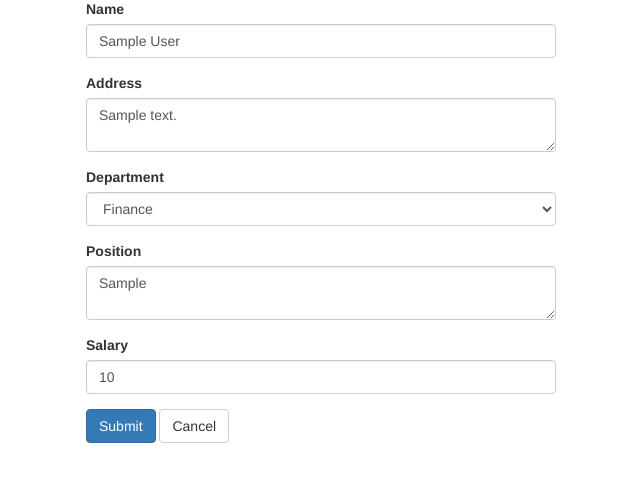
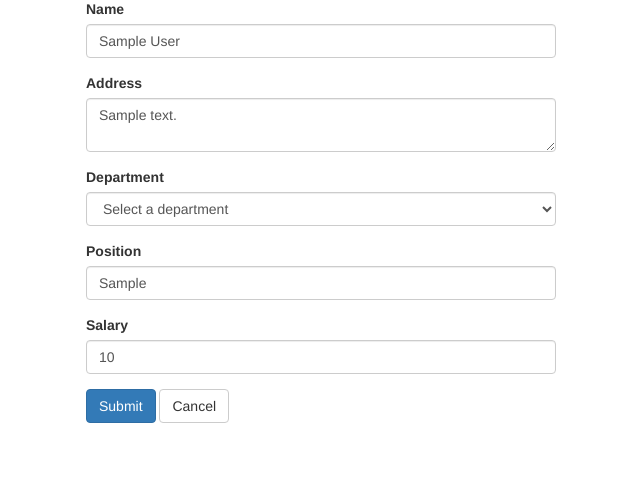
Before and after one commit to khanmr/yorkuniveristy-blockchain, a PHP site: page /update.php?id=1 in a window 1280 px wide. Shown: the part 144-626 px from the top of the page, without its empty margins (319-959 px from the left). Run offline with PHP 8.4, Linux system fonts and the light colour scheme; tables that the repository leaves empty or names only in its code hold one stand-in row (values such as "Sample post").

Commit message:
added php mysql crud project

```diff
--- a/phpmysqlcrud/update.php
+++ b/phpmysqlcrud/update.php
@@ -178,15 +178,22 @@ if(isset($_POST["id"]) && !empty($_POST["id"])){
                         <div class="form-group <?php echo (!empty($department_err)) ? 'has-error' : ''; ?>">
                         <label for="department">Department</label>
                             <select name="department" class="form-control" value="<?php echo $department; ?>">
-                                <option>Finance</option>
-                                <option>IT</option>
-                                <option>Operations</option>
+                                <option value="">Select a department</option>
+                                <option value="Finance"<?php if ($department == 'Finance') {
+                                    echo ' selected';
+                                }?>>Finance</option>
+                                <option value="IT"<?php if ($department == 'IT') {
+                                    echo ' selected';
+                                }?>>IT</option>
+                                <option value="Operations"<?php if ($department == 'Operations') {
+                                    echo ' selected';
+                                }?>>Operations</option>
                             </select>
                             <span class="help-block"><?php echo $department_err;?></span>
                         </div>
                         <div class="form-group <?php echo (!empty($position_err)) ? 'has-error' : ''; ?>">
                             <label>Position</label>
-                            <textarea name="position" class="form-control"><?php echo $position; ?></textarea>
+                            <input type="text" name="position" class="form-control" value="<?php echo $position; ?>">
                             <span class="help-block"><?php echo $position_err;?></span>
                         </div>
                         <div class="form-group <?php echo (!empty($salary_err)) ? 'has-error' : ''; ?>">
```
Also changed, not shown: phpmysqlcrud/create.php (+4 -3 lines).
